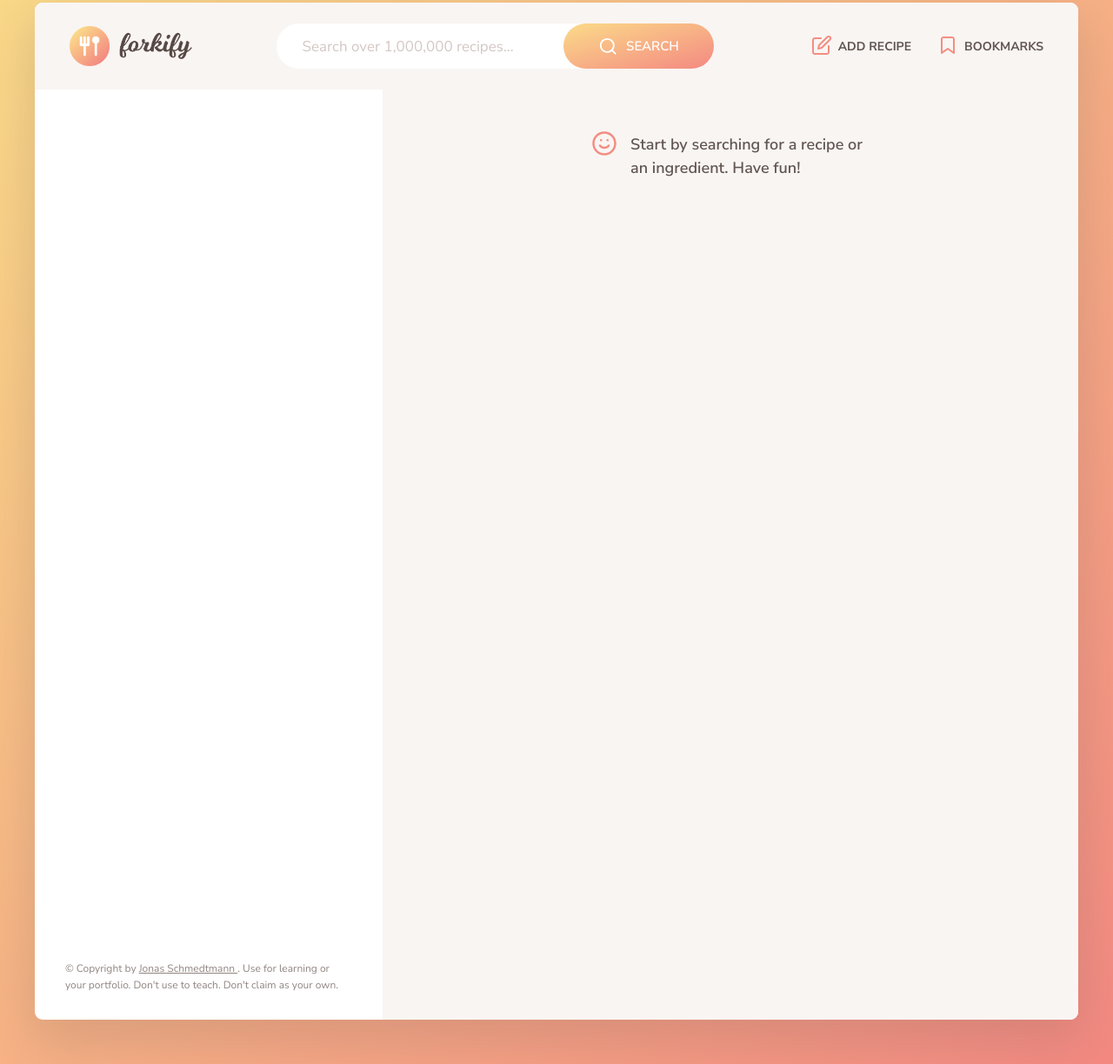
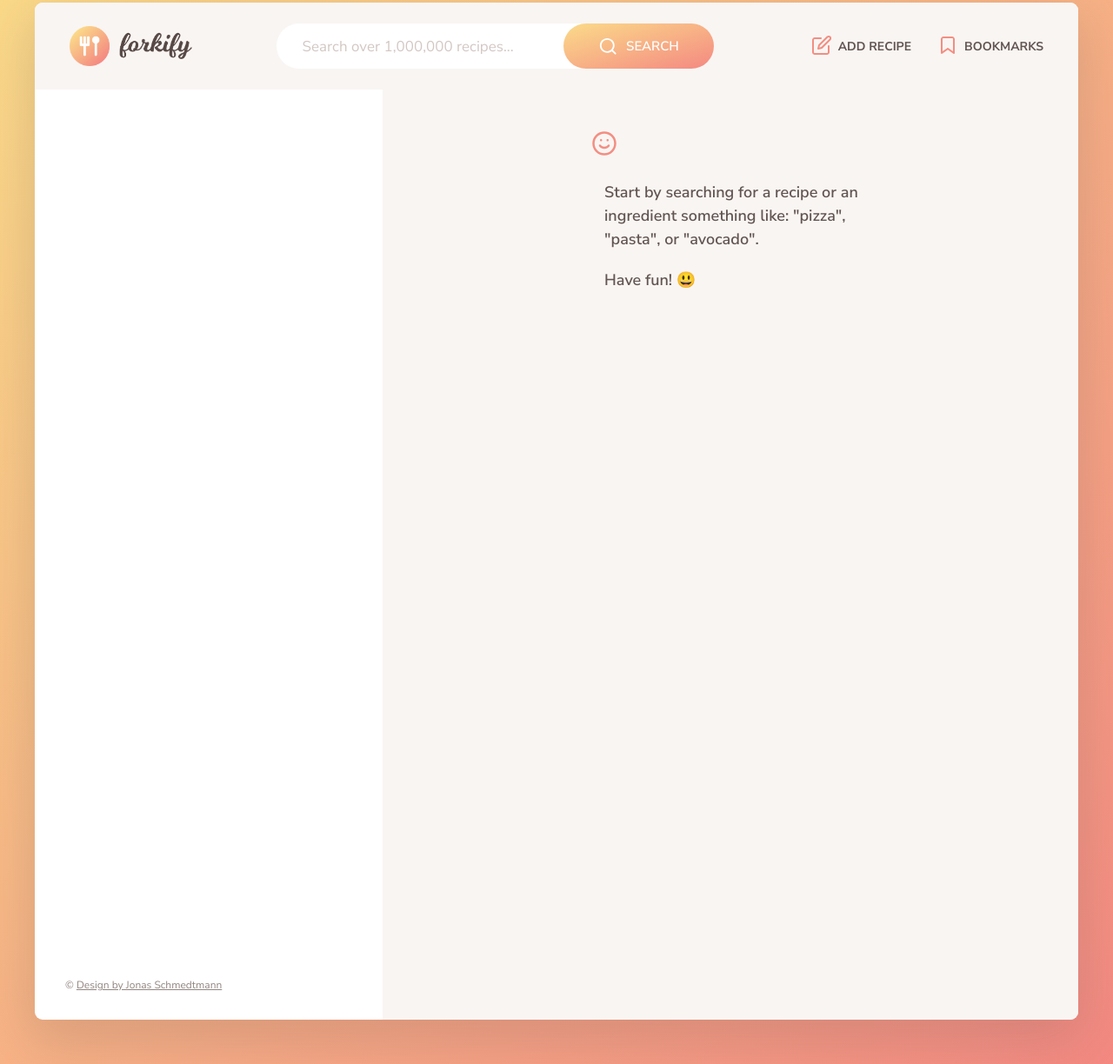
Before and after one commit to haosmos/forkify, a website built with Parcel: page index.html in a window 1280 px wide. Shown: the part 48-1272 px from the top of the page at 87% size. Built offline with nearby package versions, Linux system fonts and the light colour scheme.

Commit message:
small additions

```diff
--- a/index.html
+++ b/index.html
@@ -90,15 +90,13 @@
         </div>
 
         <p class="copyright">
-            &copy; Copyright by
+            &copy;
             <a
                 class="twitter-link"
                 target="_blank"
                 href="https://twitter.com/jonasschmedtman"
-            >Jonas Schmedtmann
-            </a>. Use for learning or your portfolio. Don't use to teach. Don't
-            claim
-            as your own.
+            >Design by Jonas Schmedtmann
+            </a>
         </p>
     </div>
 
@@ -109,9 +107,14 @@
                     <use href="src/img/icons.svg#icon-smile"></use>
                 </svg>
             </div>
-            <p>Start by searching for a recipe or an ingredient. Have
-               fun!
+
+            <p>Start by searching for a recipe or an ingredient something like:
+               "pizza", "pasta", or "avocado".
             </p>
+
+            <p>Have fun! 😃
+            </p>
+
         </div>
 
     </div>
--- a/src/js/views/bookmarksView.js
+++ b/src/js/views/bookmarksView.js
@@ -14,7 +14,7 @@ class BookmarksView extends View {
     _generateMarkup() {
         // console.log(this._data);
         return this._data.map(bookmark => previewView.render(bookmark, false))
-                   .join('');
+            .join('');
         // return this._data.map(this._generateMarkupPreview);
     }
 }
--- a/src/sass/_components.scss
+++ b/src/sass/_components.scss
@@ -196,6 +196,7 @@
   padding: 5rem 4rem;
 
   display: flex;
+  flex-direction: column;
 
   svg {
     height: 3rem;
@@ -206,6 +207,7 @@
 
   p {
     margin-left: 1.5rem;
+    margin-top: 2rem;
     font-size: 1.8rem;
     line-height: 1.5;
     font-weight: 600;
```
Also changed, not shown: src/js/model.js (+6 -2 lines), src/js/views/View.js (+14 -2 lines). Lines whose indentation alone changed are shown as unchanged.
